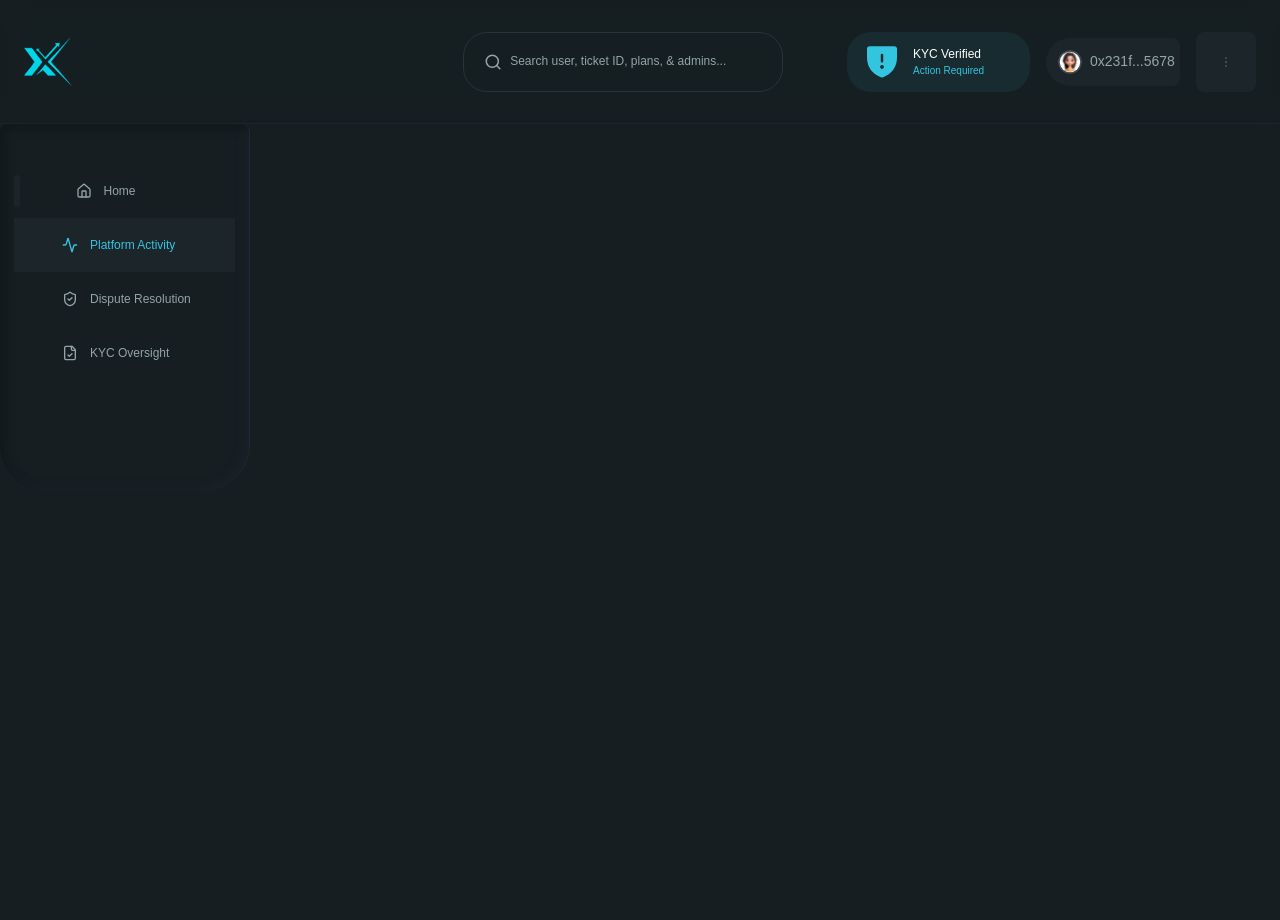
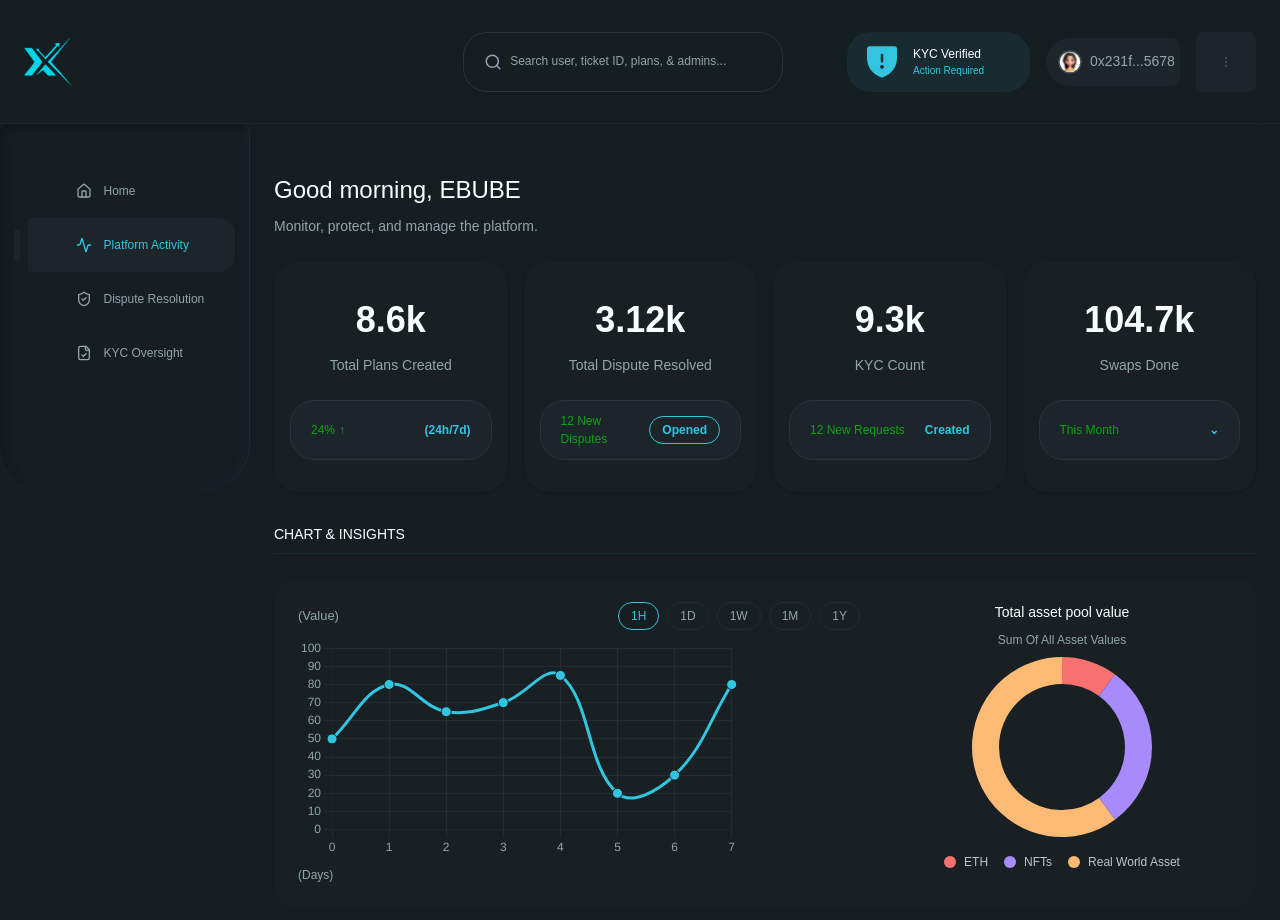
Before and after one commit to skill-mind/InheritX-web-app, a Next.js app: page /admin/platform-activity in a window 1280 px wide. Shown: the top 920 px of the page. Before the commit the page ends 800 px from the top, so only its background shows below. Built offline with nearby package versions, Linux system fonts and the light colour scheme.

Commit message:
feat(ui): add portfolio-activity chart

```diff
--- a/package.json
+++ b/package.json
@@ -10,9 +10,11 @@
   },
   "dependencies": {
     "@starknet-react/core": "^4.0.4",
+    "chart.js": "^4.5.0",
     "lucide-react": "^0.539.0",
     "next": "15.4.6",
     "react": "^18.3.1",
+    "react-chartjs-2": "^5.3.0",
     "react-dom": "^18.3.1",
     "starknet": "^7.6.4",
     "starknetkit": "^3.0.3"
--- a/src/app/admin/components/navbar/Navbar.tsx
+++ b/src/app/admin/components/navbar/Navbar.tsx
@@ -12,7 +12,11 @@ export default function AdminSidebar() {
       <aside className="hidden md:flex w-[250px] h-[368px] bg-[#161E22] rounded-t-[8px] rounded-b-[48px] py-[40px] px-[14px] border-r border-gray-800 p-6 flex-col shadow-[inset_4px_4px_10px_rgba(17,23,26,0.9),inset_-4px_-4px_8px_rgba(27,37,42,0.9)]">
         <nav className="flex flex-col text-[12px]">
           <div className="flex items-center space-x-2 w-full">
-            <div className="bg-[#1C252A] w-[6px] h-[32px] rounded-[12px]"></div>
+            <div
+              className={`w-[6px] h-[32px] rounded-[12px] ${
+                pathname === "/admin" ? "bg-[#1C252A]" : "bg-transparent"
+              }`}
+            ></div>
             <Link
               href="/admin"
               className={`flex w-full items-center justify-start pl-[3rem] h-[54px] rounded-r-[16px] rounded-l-[4px] ${
@@ -24,9 +28,17 @@ export default function AdminSidebar() {
               <Home className="w-[16px] h-[16px] mr-3" /> Home
             </Link>
           </div>
+          <div className="flex items-center space-x-2 w-full">
+            <div
+              className={`w-[6px] h-[32px] rounded-[12px] ${
+                pathname === "/admin/platform-activity"
+                  ? "bg-[#1C252A]"
+                  : "bg-transparent"
+              }`}
+            ></div>
             <Link
               href="/admin/platform-activity"
-            className={`flex items-center justify-start pl-[3rem] h-[54px] ${
+              className={`flex w-full items-center justify-start pl-[3rem] h-[54px] rounded-r-[16px] rounded-l-[4px] ${
                 pathname.startsWith("/admin/platform-activity")
                   ? "bg-[#1C252A] text-[#33C5E0]"
                   : "text-[#92A5A8] hover:text-cyan-400"
@@ -34,19 +46,34 @@ export default function AdminSidebar() {
             >
               <Activity className="w-[16px] h-[16px] mr-3" /> Platform Activity
             </Link>
+          </div>
+          <div className="flex items-center space-x-2 w-full">
+            <div
+              className={`w-[6px] h-[32px] rounded-[12px] ${
+                pathname === "/admin/disputes" ? "bg-[#1C252A]" : "bg-transparent"
+              }`}
+            ></div>
             <Link
               href="/admin/disputes"
-            className={`flex items-center justify-start pl-[3rem] h-[54px] ${
+              className={`flex w-full items-center justify-start pl-[3rem] h-[54px] rounded-r-[16px] rounded-l-[4px] ${
                 pathname.startsWith("/admin/disputes")
                   ? "bg-[#1C252A] text-[#33C5E0]"
                   : "text-[#92A5A8] hover:text-cyan-400"
               }`}
             >
-            <ShieldCheck className="w-[16px] h-[16px] mr-3" /> Dispute Resolution
+              <ShieldCheck className="w-[16px] h-[16px] mr-3" /> Dispute
+              Resolution
             </Link>
+          </div>
+          <div className="flex items-center space-x-2 w-full">
+            <div
+              className={`w-[6px] h-[32px] rounded-[12px] ${
+                pathname === "/admin/kyc" ? "bg-[#1C252A]" : "bg-transparent"
+              }`}
+            ></div>
             <Link
               href="/admin/kyc"
-            className={`flex items-center justify-start pl-[3rem] h-[54px] ${
+              className={`flex w-full items-center justify-start pl-[3rem] h-[54px] rounded-r-[16px] rounded-l-[4px] ${
                 pathname.startsWith("/admin/kyc")
                   ? "bg-[#1C252A] text-[#33C5E0]"
                   : "text-[#92A5A8] hover:text-cyan-400"
@@ -54,6 +81,7 @@ export default function AdminSidebar() {
             >
               <FileCheck className="w-[16px] h-[16px] mr-3" /> KYC Oversight
             </Link>
+          </div>
         </nav>
       </aside>
       {/* Mobile Bottom Navbar */}
@@ -85,12 +113,16 @@ export default function AdminSidebar() {
         >
           <FileCheck
             className={`w-[20px] h-[20px] mb-1 ${
-              pathname.startsWith("/admin/kyc") ? "text-cyan-400" : "text-[#BFC6C8]"
+              pathname.startsWith("/admin/kyc")
+                ? "text-cyan-400"
+                : "text-[#BFC6C8]"
             }`}
           />
           <span
             className={`text-xs font-semibold ${
-              pathname.startsWith("/admin/kyc") ? "text-cyan-400" : "text-[#BFC6C8]"
+              pathname.startsWith("/admin/kyc")
+                ? "text-cyan-400"
+                : "text-[#BFC6C8]"
             }`}
           >
             KYC
@@ -104,12 +136,16 @@ export default function AdminSidebar() {
         >
           <ShieldCheck
             className={`w-[20px] h-[20px] mb-1 ${
-              pathname.startsWith("/admin/disputes") ? "text-cyan-400" : "text-[#BFC6C8]"
+              pathname.startsWith("/admin/disputes")
+                ? "text-cyan-400"
+                : "text-[#BFC6C8]"
             }`}
           />
           <span
             className={`text-xs font-semibold ${
-              pathname.startsWith("/admin/disputes") ? "text-cyan-400" : "text-[#BFC6C8]"
+              pathname.startsWith("/admin/disputes")
+                ? "text-cyan-400"
+                : "text-[#BFC6C8]"
             }`}
           >
             DISPUTE
@@ -118,17 +154,23 @@ export default function AdminSidebar() {
         <Link
           href="/admin/platform-activity"
           className={`flex flex-col items-center flex-1 py-2 rounded-t-[16px] rounded-b-[4px] transition-all duration-200 ${
-            pathname.startsWith("/admin/platform-activity") ? "bg-[#1C252A]" : ""
+            pathname.startsWith("/admin/platform-activity")
+              ? "bg-[#1C252A]"
+              : ""
           }`}
         >
           <Activity
             className={`w-[20px] h-[20px] mb-1 ${
-              pathname.startsWith("/admin/platform-activity") ? "text-cyan-400" : "text-[#BFC6C8]"
+              pathname.startsWith("/admin/platform-activity")
+                ? "text-cyan-400"
+                : "text-[#BFC6C8]"
             }`}
           />
           <span
             className={`text-xs font-semibold ${
-              pathname.startsWith("/admin/platform-activity") ? "text-cyan-400" : "text-[#BFC6C8]"
+              pathname.startsWith("/admin/platform-activity")
+                ? "text-cyan-400"
+                : "text-[#BFC6C8]"
             }`}
           >
             ACTIVITY
--- /dev/null
+++ b/src/app/admin/platform-activity/chart-exports.js
@@ -0,0 +1,2 @@
+// This file is required for chart.js tree shaking in Next.js
+export { Bar, Line, Doughnut } from 'react-chartjs-2';
--- a/src/app/admin/platform-activity/page.tsx
+++ b/src/app/admin/platform-activity/page.tsx
@@ -1,11 +1,235 @@
-import React from 'react'
+"use client";
+
+import React, { useState } from "react";
+import Image from "next/image";
+import { Line, Doughnut } from "react-chartjs-2";
+import {
+  Chart as ChartJS,
+  CategoryScale,
+  LinearScale,
+  PointElement,
+  LineElement,
+  Title,
+  Tooltip,
+  Legend,
+  ArcElement,
+} from "chart.js";
+
+ChartJS.register(
+  CategoryScale,
+  LinearScale,
+  PointElement,
+  LineElement,
+  Title,
+  Tooltip,
+  Legend,
+  ArcElement
+);
+
+const stats = [
+  {
+    label: "Total Plans Created",
+    value: "8.6k",
+    sub: "24% ",
+    subRight: "(24h/7d)",
+    subIcon: <span className="text-[#0DA314] ml-1">↑</span>,
+  },
+  {
+    label: "Total Dispute Resolved",
+    value: "3.12k",
+    sub: "12 New Disputes",
+    subRight: "Opened",
+  },
+  {
+    label: "KYC Count",
+    value: "9.3k",
+    sub: "12 New Requests",
+    subRight: "Created",
+  },
+  {
+    label: "Swaps Done",
+    value: "104.7k",
+    sub: "This Month",
+    subRight: "⌄",
+  },
+];
+
+const lineData = {
+  labels: ["0", "1", "2", "3", "4", "5", "6", "7"],
+  datasets: [
+    {
+      label: "Value",
+      data: [50, 80, 65, 70, 85, 20, 30, 80],
+      borderColor: "#33C5E0",
+      backgroundColor: "#33C5E0",
+      tension: 0.4,
+      pointBackgroundColor: "#33C5E0",
+      pointBorderColor: "#161E22",
+      pointRadius: 5,
+      fill: false,
+    },
+  ],
+};
+
+const lineOptions = {
+  responsive: true,
+  plugins: {
+    legend: { display: false },
+    title: { display: false },
+  },
+  scales: {
+    x: {
+      grid: { color: "#222C32" },
+      ticks: { color: "#92A5A8" },
+    },
+    y: {
+      grid: { color: "#222C32" },
+      ticks: { color: "#92A5A8" },
+      min: 0,
+      max: 100,
+    },
+  },
+};
+
+const doughnutData = {
+  labels: ["ETH", "NFTs", "Real World Asset"],
+  datasets: [
+    {
+      data: [10, 30, 60],
+      backgroundColor: ["#F87171", "#A78BFA", "#FDBA74"],
+      borderWidth: 0,
+    },
+  ],
+};
+
+const doughnutOptions = {
+  cutout: "70%",
+  plugins: {
+    legend: { display: false },
+    tooltip: { enabled: true },
+  },
+};
 
 const page = () => {
+  const [hasData] = useState(true); // Toggle to false to see empty state
+  const [activeRange, setActiveRange] = useState("1H");
+  const ranges = ["1H", "1D", "1W", "1M", "1Y"];
+
   return (
-    <div>
+    <section className="w-full px-2 sm:px-4 md:px-8 lg:px-0 mb-[10rem]">
+      <h1 className="text-[20px] sm:text-[24px] font-medium mb-2 mt-6 text-[#FCFFFF]">
+        Good morning, EBUBE
+      </h1>
+      <p className="text-[#92A5A8] text-[13px] sm:text-[14px] font-normal mb-6">
+        Monitor, protect, and manage the platform.
+      </p>
+      {/* Stat Cards */}
+      <div className="grid grid-cols-1 sm:grid-cols-2 lg:grid-cols-4 gap-4 mb-8">
+        {stats.map((stat, idx) => (
+          <div
+            key={stat.label}
+            className="bg-[#182024] w-full rounded-[24px] py-8 px-4 flex flex-col gap-2 items-center justify-center min-h-[140px] shadow-sm"
+          >
+            <span className="text-[32px] sm:text-[36px] font-semibold text-[#FCFFFF]">
+              {stat.value}
+            </span>
+            <span className="text-[#92A5A8] text-[13px] sm:text-[14px] font-normal text-center mb-2">
+              {stat.label}
+            </span>
+            <div className="flex w-full justify-between items-center mt-2 bg-[#1C252A] h-[60px] rounded-[24px] border border-[#2A3338] py-[14px] px-[20px]">
+              <span className="text-[#0DA314] text-[12px] font-normal flex items-center">
+                {stat.sub} {stat.subIcon}
+              </span>
+              <span
+                className={`text-[#33C5E0] text-[12px] font-semibold ${
+                  stat.subRight === "Opened"
+                    ? "border border-[#33C5E0] rounded-[16px] px-3 py-1 ml-2"
+                    : ""
+                }`}
+              >
+                {stat.subRight}
+              </span>
+            </div>
+          </div>
+        ))}
+      </div>
+      {/* Chart & Insights */}
+      <h2 className="text-[#FCFFFF] text-[14px] font-medium mb-[1.5rem] border-b border-b-[#33C5E014] pb-2">
+        CHART & INSIGHTS
+      </h2>
+      <div className="bg-[#182024] rounded-[24px] p-6 min-h-[260px] flex flex-col mb-8">
+        {hasData ? (
+          <div className="flex flex-col lg:flex-row gap-8 w-full">
+            {/* Line Chart */}
+            <div className="flex-1 min-w-[220px]">
+              <div className="flex items-center gap-4 mb-2">
+                <span className="text-[#92A5A8] text-[13px]">(Value)</span>
+                <div className="flex gap-2 ml-auto">
+                  {ranges.map((r) => (
+                    <button
+                      key={r}
+                      className={`text-[12px] px-3 py-1 rounded-full border transition-all duration-150 ${
+                        activeRange === r
+                          ? "bg-[#161E22] text-[#33C5E0] border-[#33C5E0]"
+                          : "bg-transparent text-[#92A5A8] border-[#222C32]"
+                      }`}
+                      onClick={() => setActiveRange(r)}
+                    >
+                      {r}
+                    </button>
+                  ))}
+                </div>
+              </div>
+              <div className="w-full h-[220px]">
+                <Line data={lineData} options={lineOptions} />
+              </div>
+              <div className="flex justify-between mt-2 text-[#92A5A8] text-[12px]">
+                <span>(Days)</span>
+                <span></span>
+              </div>
+            </div>
+            {/* Doughnut Chart */}
+            <div className="flex-1 max-w-[340px] mx-auto flex flex-col items-center">
+              <h3 className="text-[#FCFFFF] text-[14px] font-medium mb-2 text-center">
+                Total asset pool value
+              </h3>
+              <span className="text-[#92A5A8] text-[12px] mb-2 text-center">
+                Sum Of All Asset Values
+              </span>
+              <div className="w-[180px] h-[180px] mx-auto">
+                <Doughnut data={doughnutData} options={doughnutOptions} />
+              </div>
+              <div className="flex justify-center gap-4 mt-4">
+                <div className="flex items-center gap-2">
+                  <span className="inline-block w-3 h-3 rounded-full bg-[#F87171]"></span>
+                  <span className="text-[#BFC6C8] text-[12px]">ETH</span>
+                </div>
+                <div className="flex items-center gap-2">
+                  <span className="inline-block w-3 h-3 rounded-full bg-[#A78BFA]"></span>
+                  <span className="text-[#BFC6C8] text-[12px]">NFTs</span>
+                </div>
+                <div className="flex items-center gap-2">
+                  <span className="inline-block w-3 h-3 rounded-full bg-[#FDBA74]"></span>
+                  <span className="text-[#BFC6C8] text-[12px]">Real World Asset</span>
+                </div>
+              </div>
+            </div>
+          </div>
+        ) : (
+          <div className="flex-1 flex items-center justify-center min-h-[180px]">
+            <div className="flex flex-col items-center justify-center w-full">
+              <span className="text-[#FCFFFF] text-[16px] font-medium mb-2 text-center">
+                No activity record yet
+              </span>
+              <span className="text-[#99A9A2] text-[12px] font-normal text-center">
+                When people start using InheritX, charts will appear
+              </span>
+            </div>
+          </div>
+        )}
+      </div>
+    </section>
+  );
+};
 
-    </div>
-  )
-}
-
-export default page
+export default page;
```
Also changed, not shown: 1 other file (tests, documents, lock files or other folders). Lines whose indentation alone changed are shown as unchanged.
